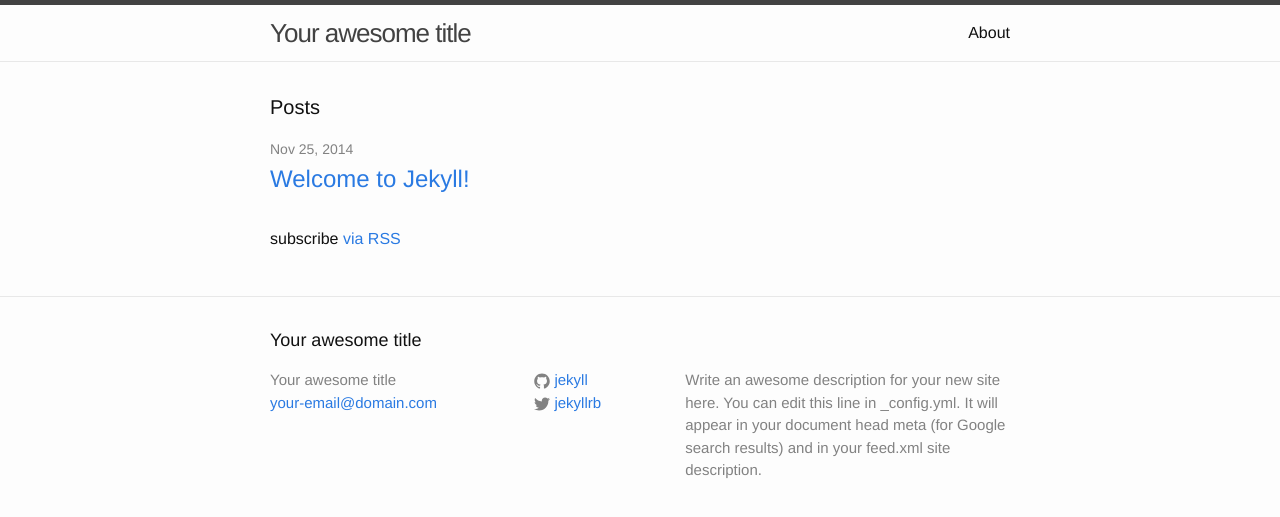
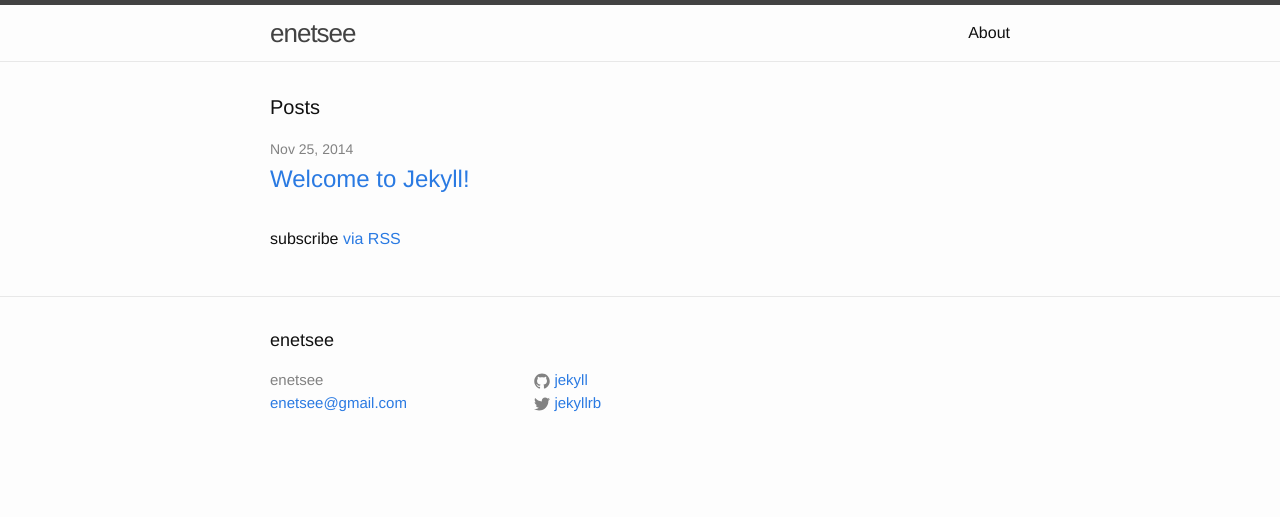
Before and after one commit to enetsee/enetsee.github.io, a Jekyll site: the page built from index.html, in a window 1280 px wide. Shown: the top 517 px of the page. Built offline with Jekyll 4.4.1, drawn with Linux system fonts in a browser that asks for light colours.

Commit message:
Updated template

```diff
--- a/_config.yml
+++ b/_config.yml
@@ -1,12 +1,10 @@
 # Site settings
-title: Your awesome title
-email: your-email@domain.com
+title: enetsee
+email: enetsee@gmail.com
 description: > # this means to ignore newlines until "baseurl:"
-  Write an awesome description for your new site here. You can edit this
-  line in _config.yml. It will appear in your document head meta (for
-  Google search results) and in your feed.xml site description.
+
 baseurl: "" # the subpath of your site, e.g. /blog/
-url: "http://yourdomain.com" # the base hostname & protocol for your site
+url: "http://enetsee.github.io" # the base hostname & protocol for your site
 twitter_username: jekyllrb
 github_username:  jekyll
 
--- a/earthquake/css/site.css
+++ b/earthquake/css/site.css
@@ -26,7 +26,7 @@ html {
 
 body {
     margin-bottom: 140px;
-    background-image: url('/img/p5.png');
+    background-image: url('../img/p5.png');
     font-family: Montserrat;
 }
 
--- a/earthquake/js/map.js
+++ b/earthquake/js/map.js
@@ -78,7 +78,7 @@ function worldMap(tectonics,world,maxEvents) {
 				svg.append("image")
 					.attr("y",-350)
 					.attr("clip-path","url(#clip)")
-					.attr("xlink:href","../img/gray-earth.jpg")
+					.attr("xlink:href","./img/gray-earth.jpg")
 					.attr("width",928)
 					.attr("height",1227);
 
```
Also changed, not shown: earthquake/index.html (+8 -8 lines).
